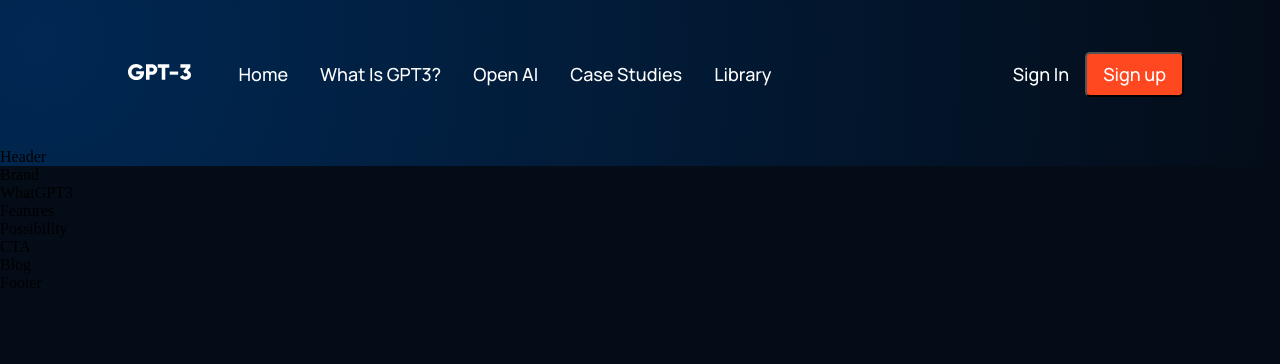
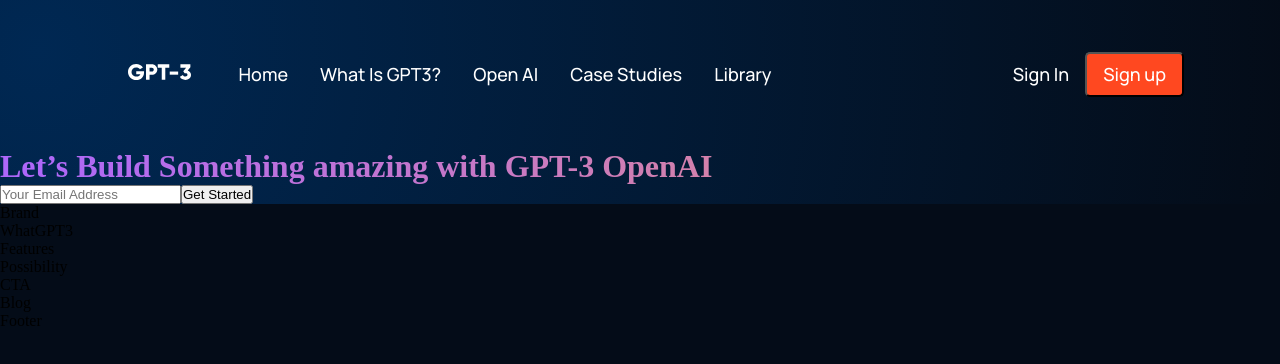
Before and after one commit to christopherpoegl/gpt3_ui_ux, a React (Create React App) app: page / in a window 1280 px wide. Shown: the top 364 px of the page. Built offline with nearby package versions, Linux system fonts and the light colour scheme.

Commit message:
Following Along

```diff
--- a/src/containers/header/Header.jsx
+++ b/src/containers/header/Header.jsx
@@ -3,7 +3,16 @@
 
 const Header = () => {
   return (
-    <div>Header</div>
+    <div className="gpt3__header section___padding" id="home">
+      <div className="gpt3__header-content">
+        <h1 className="gradient__text">Let’s Build Something amazing with GPT-3 OpenAI</h1>
+        <div className="gpt3__header-content-input">
+          <input type="email" placeholder="Your Email Address"></input>
+          <button type="button">Get Started</button>
+
+        </div>
+      </div>
+    </div>
   )
 }
 
```
